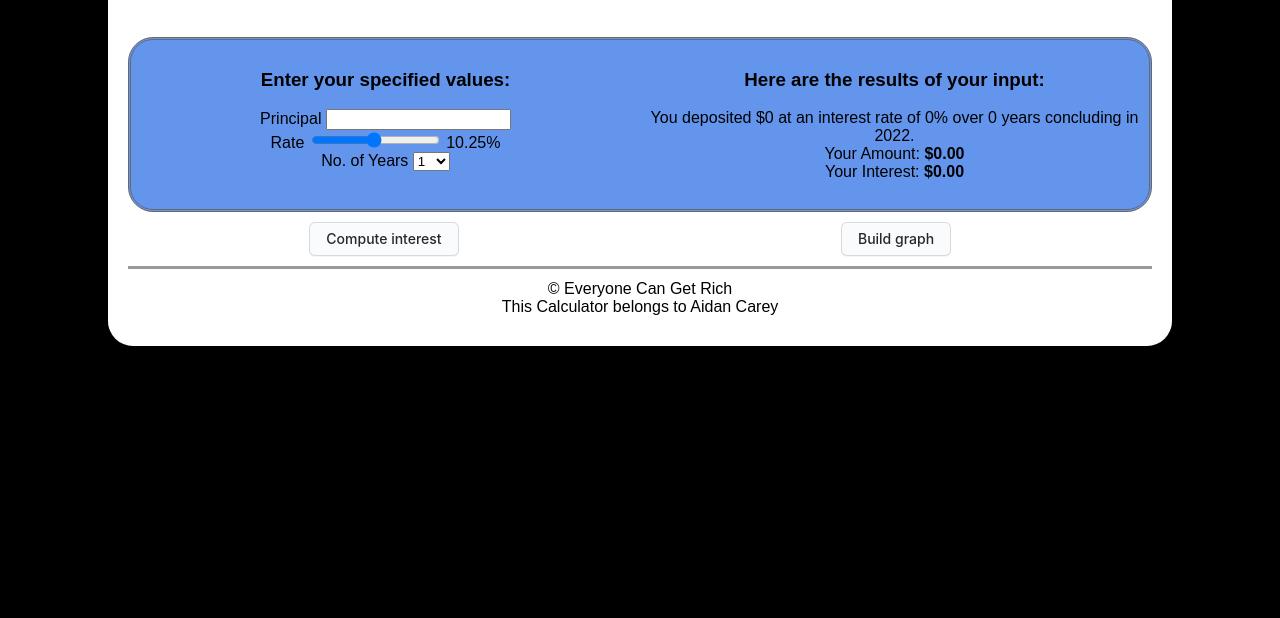
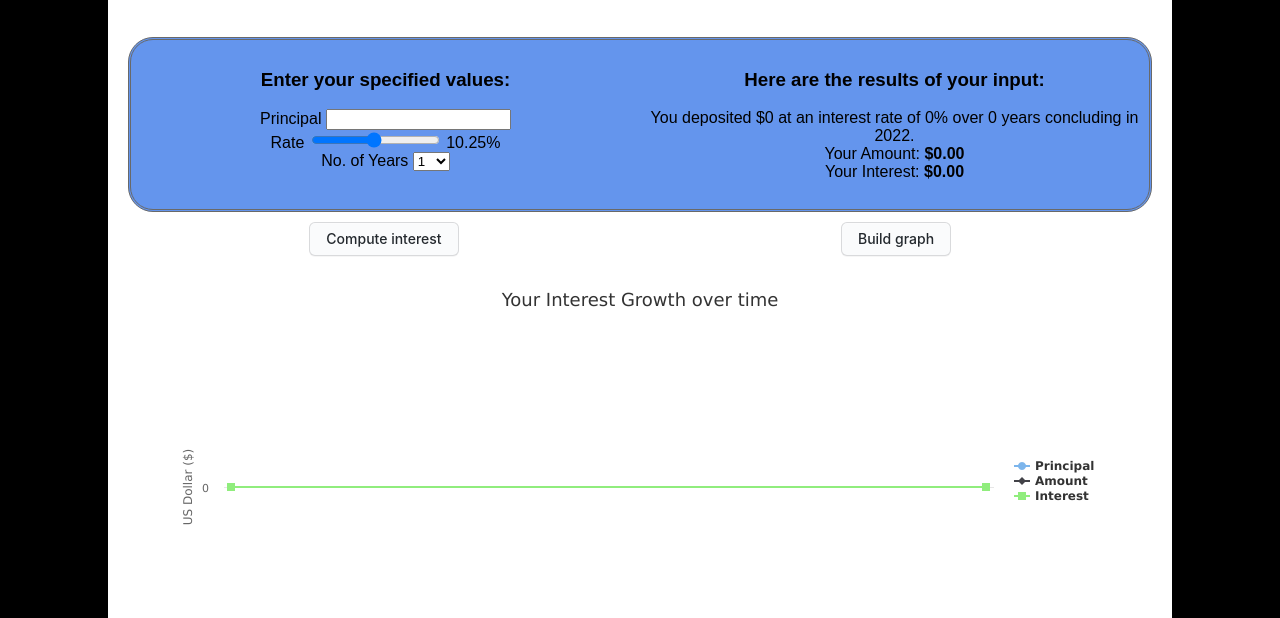
Before and after one commit to apc721/simpleInterestCalculator, a plain HTML site: page index.html in a window 1280 px wide. Both pictures are taken after a click on the button "Build graph". Shown: the part 182-800 px from the top of the page. Drawn offline with nearby package versions, Linux system fonts and the light colour scheme.

Commit message:
graph support
Signed-off-by: Aidan Carey <aidan721@yahoo.com>

```diff
--- a/index.html
+++ b/index.html
@@ -2,6 +2,7 @@
 <html>
     <head>
     <script src="script.js"></script>
+    <script src="https://code.highcharts.com/highcharts.js"></script>
     <link rel="stylesheet" href="style.css">
     </head>
     <div class="maindiv">
@@ -41,6 +42,9 @@
                 <button class="button-4" role="button" onclick="graph()">Build graph</button>
             </div>
         </div>
+        <figure>
+            <div id="container"></div>
+        </figure>
         <footer>
             &#169; Everyone Can Get Rich<br>
             This Calculator belongs to Aidan Carey
--- a/script.js
+++ b/script.js
@@ -40,14 +40,112 @@ function compute()
 
 }
 
+function graph()
+{
+    // gather data from helper function
+    data = getGraphData();
+    principal = data[0];
+    amount = data[1];
+    interest = data[2];
+
+    // build graph
+    Highcharts.chart('container', {
+
+        title: {
+            text: 'Your Interest Growth over time'
+        },
+
+        yAxis: {
+            title: {
+                text: 'US Dollar ($)'
+            }
+        },
+
+        xAxis: {
+            accessibility: {
+                rangeDescription: 'Years'
+            },
+            allowDecimals: false
+        },
+
+        legend: {
+            layout: 'vertical',
+            align: 'right',
+            verticalAlign: 'middle'
+        },
+
+        plotOptions: {
+            series: {
+                label: {
+                    connectorAllowed: false
+                },
+                pointStart: new Date().getFullYear()
+            }
+        },
+
+        series: [{
+            name: 'Principal',
+            data: principal
+        }, {
+            name: 'Amount',
+            data: amount
+        }, {
+            name: 'Interest',
+            data: interest
+        }],
+
+        responsive: {
+            rules: [{
+                condition: {
+                    maxWidth: 500
+                },
+                chartOptions: {
+                    legend: {
+                        layout: 'horizontal',
+                        align: 'center',
+                        verticalAlign: 'bottom'
+                    }
+                }
+            }]
+        }
+
+    });
+}
+
+// gather and organize the data needed for the graph
+function getGraphData()
+{
+    principal = Number(document.getElementById("principal").value);
+    rate = Number(document.getElementById("rate").value);
+    years = Number(document.getElementById("years").value);
+
+    // initial values must be stored before loop
+    principal_arr = [principal];
+    amount_arr = [principal];  // first year amount = principal
+    interest_arr = [0]; // no interest in first year
+
+    for (let i = 1; i <= years; i++)
+    {
+        interest = principal * rate * i / 100;
+        amount = principal + interest;
+
+        principal_arr.push(principal);
+        amount_arr.push(amount);
+        interest_arr.push(interest);
+    }
+
+    return [principal_arr, amount_arr, interest_arr];
+}
+
 // live update as rate slider moves
 function updateRate()
 {
     var rateval = document.getElementById("rate").value;
     document.getElementById("rate_val").innerText=rateval;
-    window.update()
+    window.update();
 }
 
+// round to nearest hundreth
 function money_round(num) {
     return Math.ceil(num * 100) / 100;
 }
```
